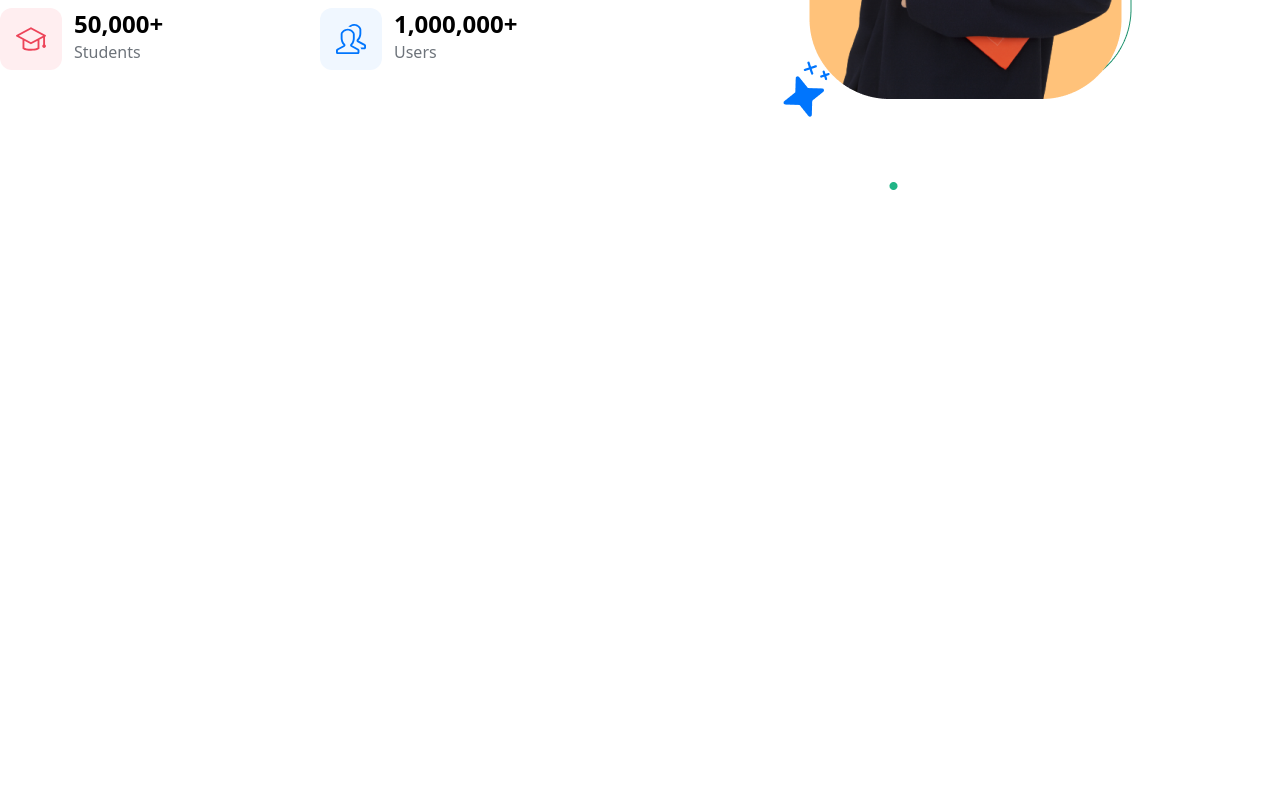
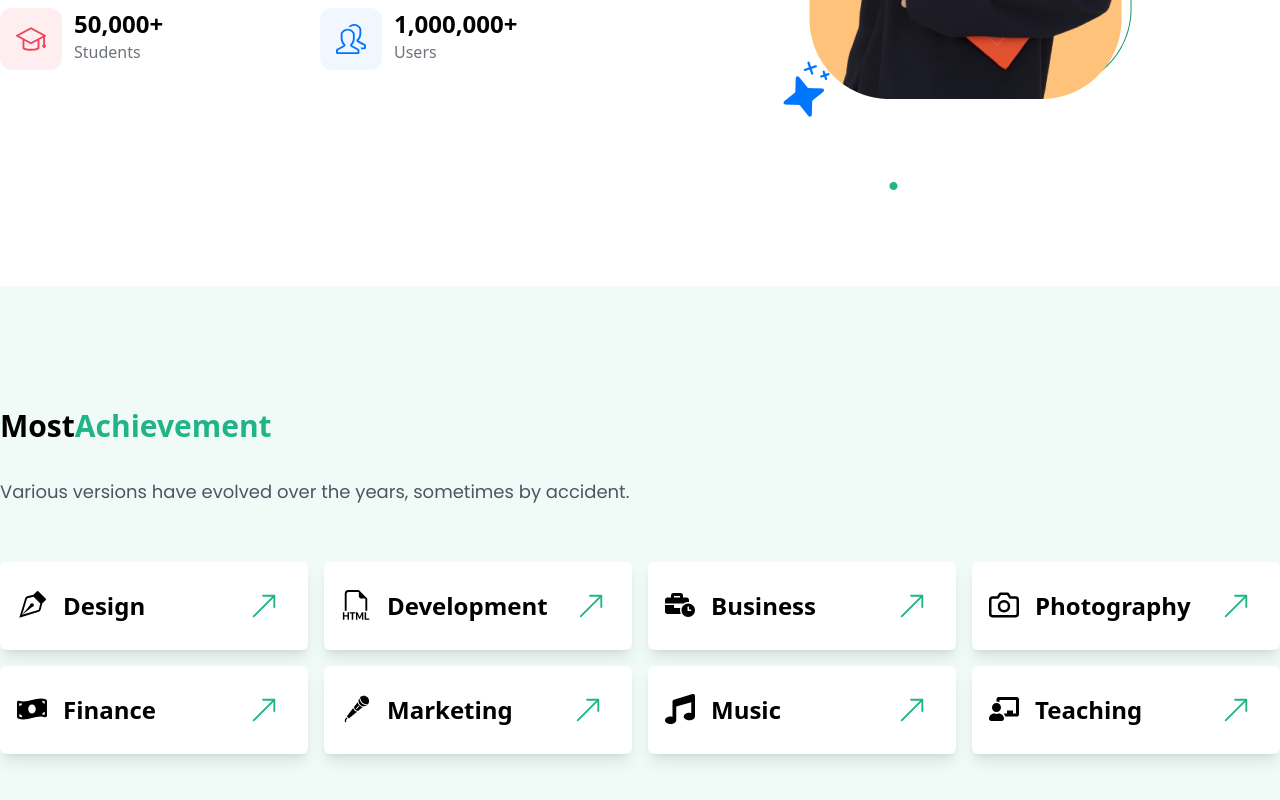
Before and after one commit to hosnyaroui/landing-page, a React (Vite) app in the folder landing/: page / in a window 1280 px wide. Shown: the part 2148-2948 px from the top of the page. Before the commit the page ends 2434 px from the top, so only its background shows below. Built offline with nearby package versions, Linux system fonts and the light colour scheme.

Commit message:
Adding Categories  section

```diff
--- a/landing/src/App.jsx
+++ b/landing/src/App.jsx
@@ -1,5 +1,5 @@
 
-import {  Achievement, Companies, Courses, Hero, Navbar } from './components'
+import {  Achievement, Categories, Companies, Courses, Hero, Navbar } from './components'
 
 
 function App() {
@@ -12,6 +12,7 @@ function App() {
 <Companies />
 <Courses />
 <Achievement />
+<Categories />
    </div>
 
   )
--- /dev/null
+++ b/landing/src/components/CategorieCard.jsx
@@ -0,0 +1,26 @@
+import React from 'react'
+import {BsArrowUpRight} from 'react-icons/bs'
+
+const CategorieCard = ({icons,title}) => {
+  return (
+    <div className='categorie-card bg-white p-4 shadow-lg rounded-md flex items-center gap-4 justify-between border border-transparent hover:border-[#20B486] hover:cursor-pointer group/edit'>
+
+      <div className='flex gap-4'>
+      {icons}
+      <h1 className='text-2xl font-semibold'>{title}</h1>
+      </div>
+
+
+     <div className='group-hover/edit:bg-[#20B486] rounded-lg p-3'>
+     <BsArrowUpRight
+        size={30}
+        style={{color:'#20B486'}}
+        className='arrow-icon'
+      />
+
+     </div>
+    </div>
+  )
+}
+
+export default CategorieCard
--- /dev/null
+++ b/landing/src/components/Categories.jsx
@@ -0,0 +1,59 @@
+import React from 'react'
+import CategorieCard from './CategorieCard'
+import {BsVectorPen,BsFiletypeHtml} from 'react-icons/bs'
+import {FiCamera} from 'react-icons/fi'
+import {FaBusinessTime,FaMoneyBillWave,FaMusic,FaChalkboardTeacher} from 'react-icons/fa'
+import {GiMicrophone} from 'react-icons/gi'
+
+const Categories = () => {
+  return (
+    <div className='w-full bg-[#F0FBF7] py-24'>
+        <div className='md:max-w-[1480px] m-auto  max-w-[600px]  px-4 md:px-0'>
+        <div className='flex flex-col justify-center'>
+
+                <h1 className='md:leading-[72px] py-2  text-3xl font-bold'>Most<span className='text-[#20B486]'>Achievement</span>
+                </h1>
+                <p className='py-2 text-lg text-gray-600 font-poppins'>Various versions have evolved over the years, sometimes by accident.</p>
+                <div className='grid lg:grid-cols-4 grid-cols-2 py-12 gap-4'>
+<CategorieCard icons={<BsVectorPen
+size={30}/>}
+    title={'Design'}
+/>
+<CategorieCard icons={<BsFiletypeHtml
+size={30}/>}
+    title={'Development'}
+/>
+<CategorieCard icons={<FaBusinessTime
+size={30}/>}
+    title={'Business'}
+/>
+<CategorieCard icons={<FiCamera
+size={30}/>}
+    title={'Photography'}
+/>
+<CategorieCard icons={<FaMoneyBillWave
+size={30}/>}
+    title={'Finance'}
+/>
+<CategorieCard icons={<GiMicrophone
+size={30}/>}
+    title={'Marketing'}
+/>
+<CategorieCard icons={<FaMusic
+size={30}/>}
+    title={'Music'}
+/>
+<CategorieCard icons={<FaChalkboardTeacher
+size={30}/>}
+    title={'Teaching'}
+/>
+                </div>
+        </div>
+
+
+        </div>
+        </div>
+  )
+}
+
+export default Categories
--- a/landing/src/components/index.js
+++ b/landing/src/components/index.js
@@ -3,5 +3,5 @@ import Hero from "./Hero";
 import Companies from "./Companies";
 import Courses from "./Courses";
 import Achievement from "./Achievement";
-
-export  {Navbar,Hero,Companies,Courses,Achievement}
+import Categories from "./Categories";
+export  {Navbar,Hero,Companies,Courses,Achievement,Categories}
--- a/landing/src/index.css
+++ b/landing/src/index.css
@@ -37,3 +37,8 @@ margin-left: -35px;
 .slick-prev:before{
 margin-left: -35px;
 }
+
+
+.categorie-card:hover .arrow-icon{
+fill:white;
+}
```
